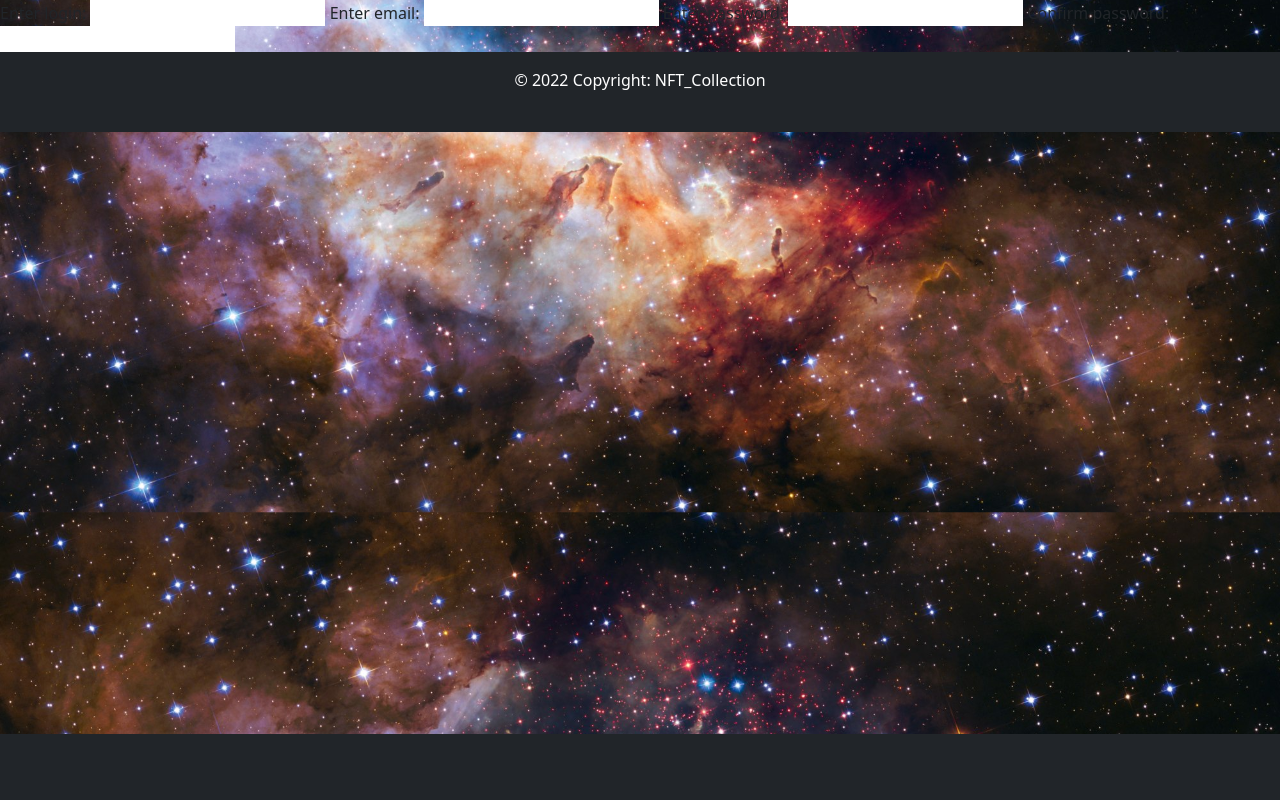
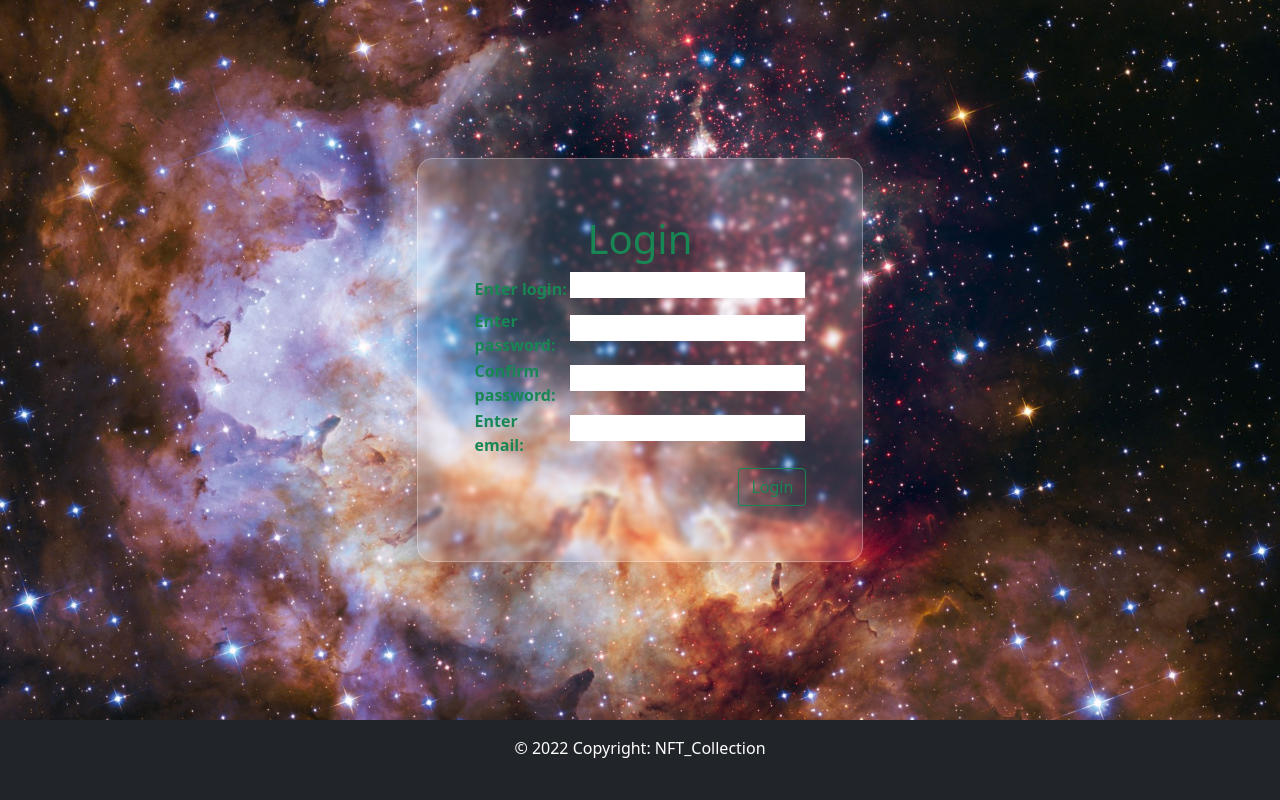
Before and after one commit to Arsen290/NFT_collection, a Django app: template login/templates/login/login.html in a window 1280 px wide. Shown: the part 66-866 px from the top of the page. Before the commit the page ends 800 px from the top, so only its background shows below. Run offline with Django 4.2, Linux system fonts and the light colour scheme; the template is opened without the code that fills it: values that come from a table or form of the project are taken from there, others are empty.

Commit message:
Add Login page

```diff
--- a/NFT_Collection/settings.py
+++ b/NFT_Collection/settings.py
@@ -123,6 +123,8 @@ STATICFILES_DIRS = [
     os.path.join(BASE_DIR, "static")
 ]
 
+#Страницу пеереадресацию после авторизации , поменять на Collectrion
+LOGIN_REDIRECT_URL = 'home'
 
 # Default primary key field type
 # https://docs.djangoproject.com/en/4.0/ref/settings/#default-auto-field
--- a/collection/static/collection/style.css
+++ b/collection/static/collection/style.css
@@ -94,3 +94,12 @@ padding: 5% 5%;
   max-width: 50px;
   height: auto;
 }
+
+.img-fluid:hover{
+  transition: .3s;
+  transform: scale(1.2);
+}
+
+td{
+  padding-bottom: 10px;
+}
--- a/collection/templates/collection/base.html
+++ b/collection/templates/collection/base.html
@@ -15,7 +15,7 @@
   <nav class="navbar navbar-dark bg-dark">
     <div class="container">
       <div class="row" style="width:100%;">
-        <div class="col-5 "><a class="navbar-brand" href="#"><img src="{% static "collection/img/rocket.png"%}" class="img-fluid"></a></div>
+        <div class="col-5 "><a class="navbar-brand" href="/"><img src="{% static "collection/img/rocket.png"%}" class="img-fluid"></a></div>
         <div class="col">
           <form class="form-inline my-2 my-md-0" style="width:25%;">
             <input class="form-control header-form text-center" type="text" placeholder="Owner">
--- a/collection/templates/collection/home.html
+++ b/collection/templates/collection/home.html
@@ -8,7 +8,7 @@
 
   <div class="container main">
       <div class="ButtonContainers">
-          <a style="--ColorButton: rgb(0, 255, 0);" class="LinkButton" href="#"><button>login</button></a>
+          <a style="--ColorButton: rgb(0, 255, 0);" class="LinkButton" href="{% url 'login' %}"><button>login</button></a>
           <a style="--ColorButton: rgb(255, 255, 0);" class="LinkButton" href="{% url 'reg' %}"><button>registration</button></a>
           <a style="--ColorButton: rgb(255, 0, 0);" class="LinkButton" href="#"><button>forgot password</button></a>
       </div>
--- a/login/forms.py
+++ b/login/forms.py
@@ -1,7 +1,9 @@
 from django import forms
 from django.contrib.auth.models import User
+from django.contrib.auth.forms import UserCreationForm
 
-class UserRegisterForm(forms.Form):
+
+class UserRegisterForm(UserCreationForm):
     username = forms.CharField(label="Enter login",required=True)
     email = forms.EmailField(label="Enter email",required=True)
     password1=forms.CharField(label="Enter password",required=True, widget=forms.PasswordInput())
--- a/login/templates/login/login.html
+++ b/login/templates/login/login.html
@@ -1,7 +1,16 @@
 {% extends 'collection/base.html' %}
 {% block title %}Login{% endblock %}
 {% block content %}
-  <form class="" action="index.html" method="post">
-    {{ form }}
-  </form>
+  <div class="container main">
+    <div class="glass">
+      <h1 class="text-success" style="text-align:center">Login</h1>
+      <form class="form-register"  method="post">
+        {%csrf_token%}
+        <table class="text-success">
+          {{form}}
+        </table>
+        <button class="btn btn-outline-success" name="button" type="submit" style="float: right; margin-top:10px">Login</button>
+      </form>
+    </div>
+  </div>
 {% endblock %}
--- a/login/urls.py
+++ b/login/urls.py
@@ -1,6 +1,9 @@
 from django.urls import path
-from . import views
+from . import views as userViews
+from django.contrib.auth import views as authViews
 
 urlpatterns = [
-    path('registration/', views.reg, name='reg'),
+    path('registration/', userViews.reg, name='reg'),
+    path('login/', authViews.LoginView.as_view(template_name='login/login.html'), name='login'),
+    #? path('exit/', authViews.LoginView.as_view(template_name='home.html'), name='logout'),
 ]
--- a/login/views.py
+++ b/login/views.py
@@ -10,7 +10,7 @@ def reg(request):
     if request.method == "POST":
         form = UserRegisterForm(request.POST)
         if form.is_valid():
-            # form.save()
+            form.save()
             username = form.cleaned_data.get("username")
             messages.success(request, f'The owner {username} has been successfully created')
             return redirect('home') #Поменять путь перехода на логин
```
Also changed, not shown: login/templates/login/reg.html (+6 -4 lines), db.sqlite3.
